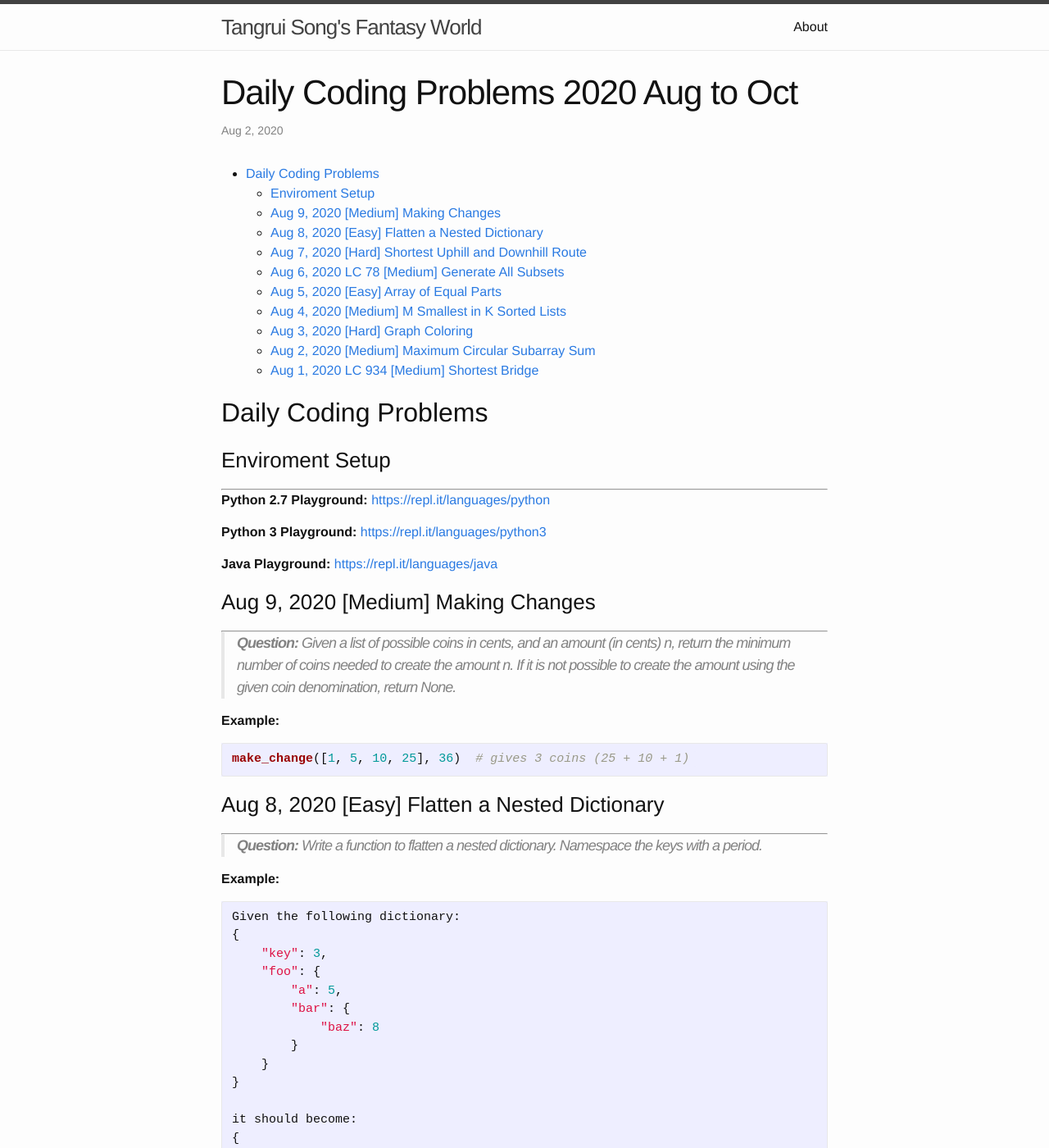
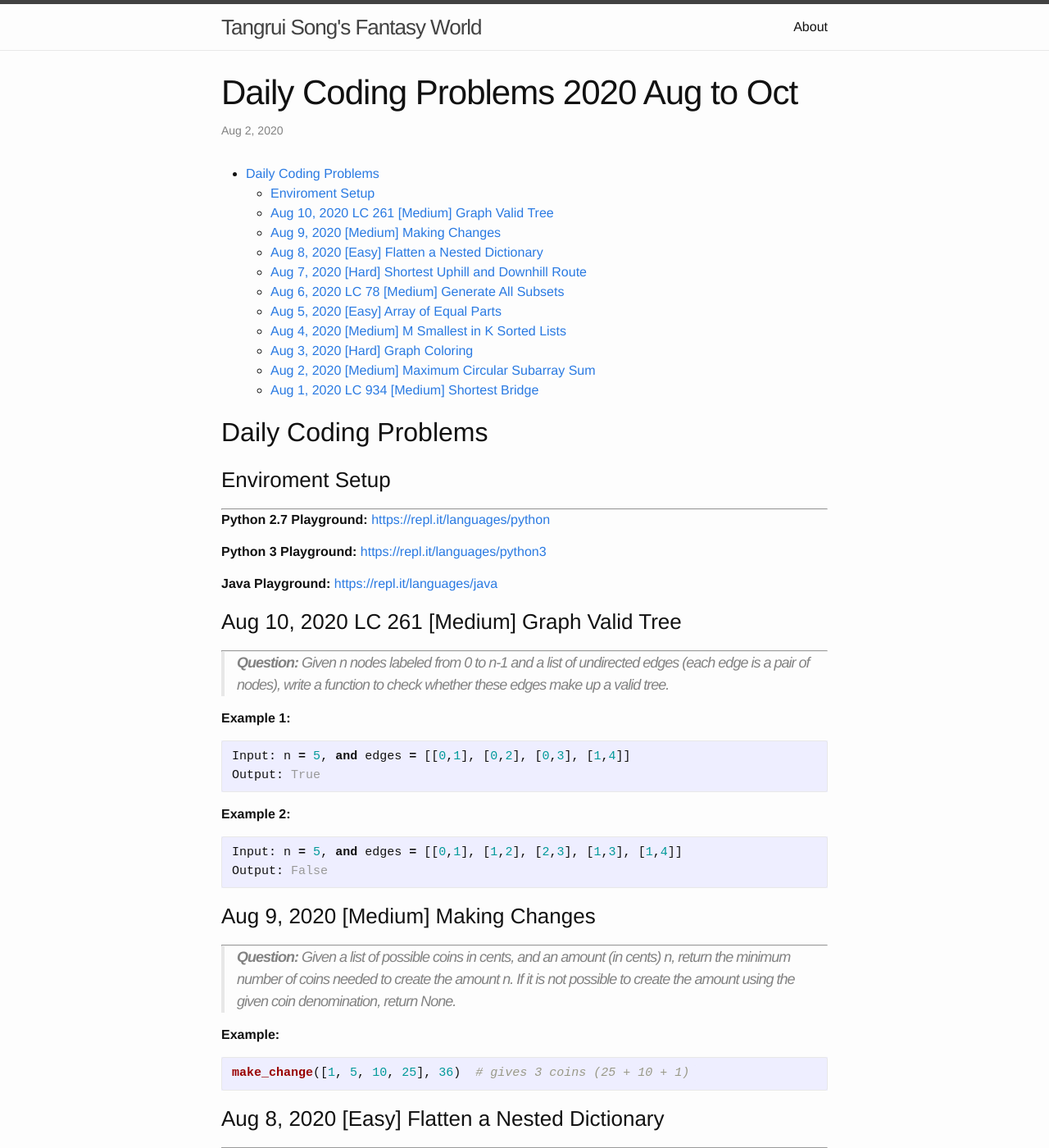
Before and after one commit to trsong/trsong.github.io, a Jekyll site: the page built from _posts/2020-08-01-DailyQuestionsAug.md, in a window 1280 px wide and 1400 px high. Shown: the whole window at 82% size. Built offline with Jekyll 4.4.1, drawn with Linux system fonts in a browser that asks for light colours.

Commit message:
Add Aug 10 Question

````diff
--- a/_posts/2020-08-01-DailyQuestionsAug.md
+++ b/_posts/2020-08-01-DailyQuestionsAug.md
@@ -17,6 +17,22 @@ categories: Python/Java
 **Python 3 Playground:** [https://repl.it/languages/python3](https://repl.it/languages/python3)
 
 **Java Playground:** [https://repl.it/languages/java](https://repl.it/languages/java)
+
+### Aug 10, 2020 LC 261 \[Medium\] Graph Valid Tree
+---
+> **Question:** Given n nodes labeled from 0 to n-1 and a list of undirected edges (each edge is a pair of nodes), write a function to check whether these edges make up a valid tree.
+
+**Example 1:**
+```py
+Input: n = 5, and edges = [[0,1], [0,2], [0,3], [1,4]]
+Output: True
+```
+
+**Example 2:**
+```py
+Input: n = 5, and edges = [[0,1], [1,2], [2,3], [1,3], [1,4]]
+Output: False
+```
 
 ### Aug 9, 2020 \[Medium\] Making Changes
 ---
````
